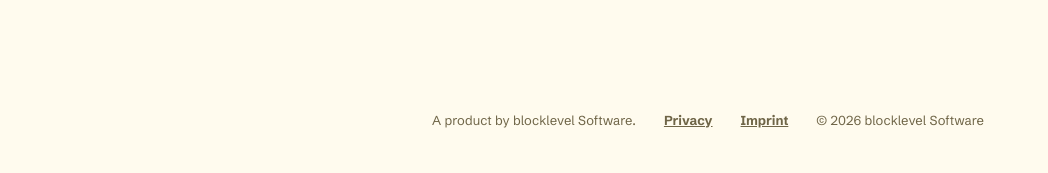
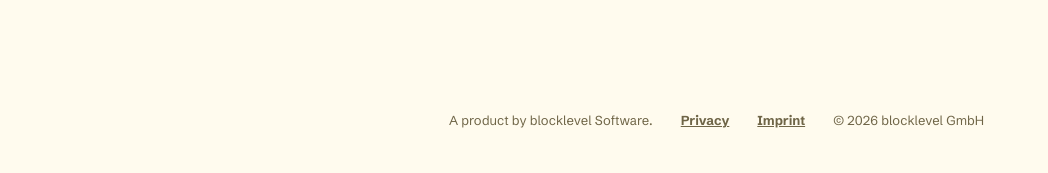
Before and after one commit to blocklevel-Software/drink-with-me-site, a plain HTML site: page delete-account.html in a window 1280 px wide. Shown: the part 734-907 px from the top of the page, 232-1280 px from the left. Drawn offline with nearby package versions, Linux system fonts and the light colour scheme.

Commit message:
Update website footer copyright to blocklevel GmbH

```diff
--- a/delete-account.html
+++ b/delete-account.html
@@ -101,7 +101,7 @@
     <p>A product by blocklevel Software.</p>
     <a href="privacy.html">Privacy</a>
     <a href="impressum.html">Imprint</a>
-    <span>© 2026 blocklevel Software</span>
+    <span>© 2026 blocklevel GmbH</span>
   </footer>
 </body>
 </html>
```
Also changed, not shown: index.html (+1 -1 lines).
